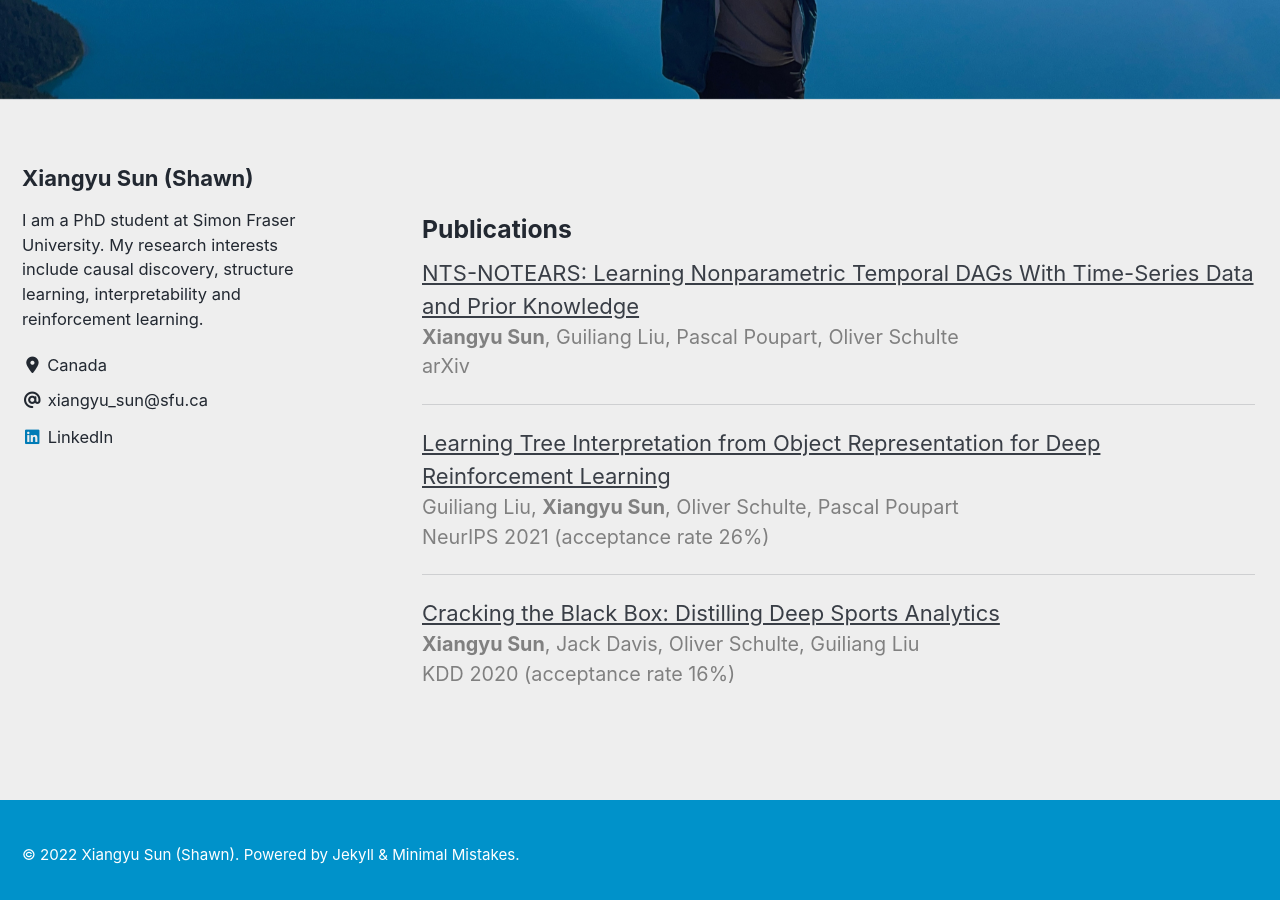
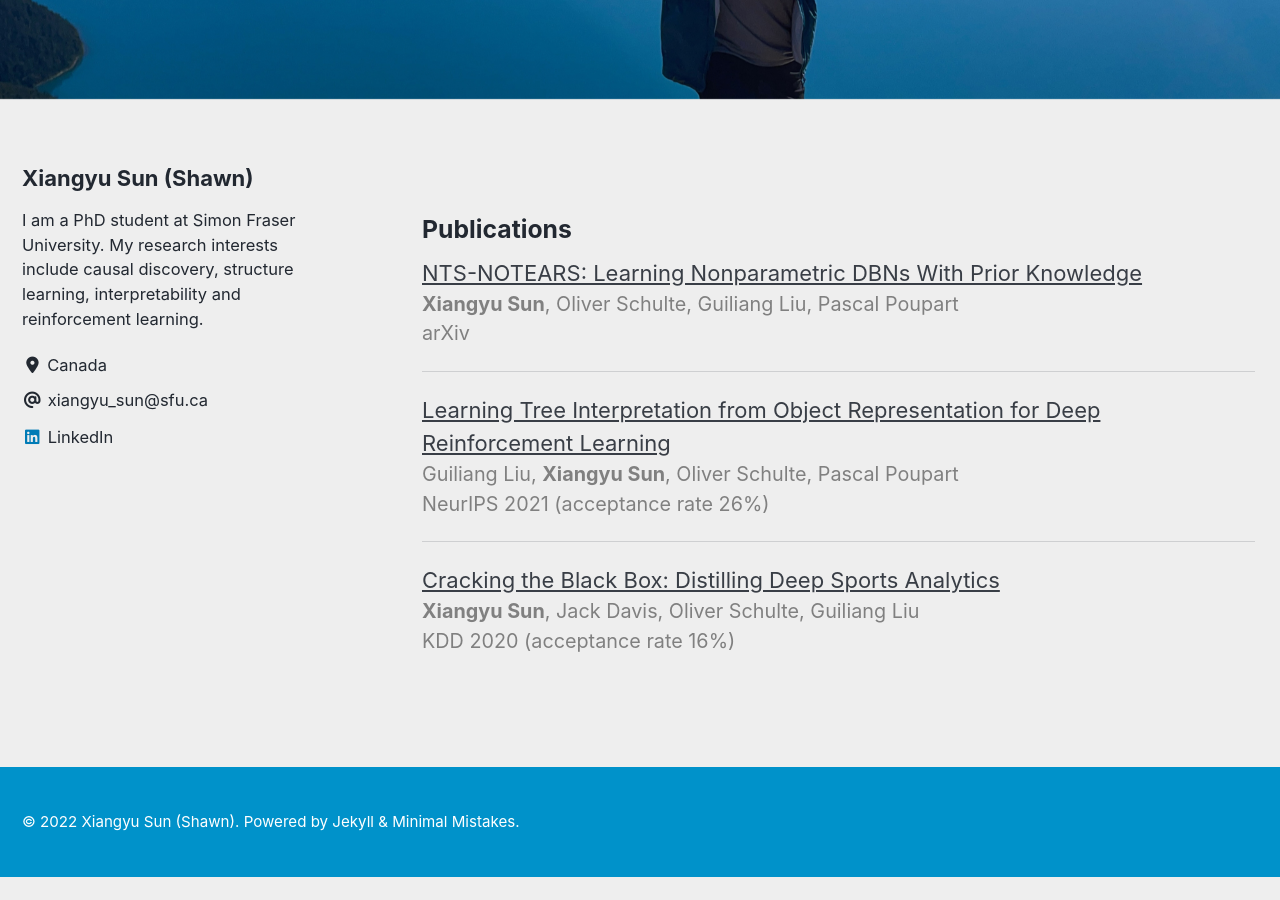
Before and after one commit to xiangyu-sun-789/xiangyu-sun-789.github.io, a Jekyll site: the page built from index.html, in a window 1280 px wide and 900 px high, scrolled down 581 px. Built offline with Jekyll 4.4.1, drawn with Linux system fonts in a browser that asks for light colours; cached includes are drawn as plain includes; nearby versions of some CDN libraries; the list of posts is cut into pages by our own code; after the commit the page ends 1458 px from its top, so only the background shows below that.

Commit message:
Update home.html

```diff
--- a/_layouts/home.html
+++ b/_layouts/home.html
@@ -7,8 +7,8 @@ layout: archive
 <h3>Publications</h3>
 
 <div>
-  <a href="https://arxiv.org/pdf/2109.04286.pdf">NTS-NOTEARS: Learning Nonparametric Temporal DAGs With Time-Series Data and Prior Knowledge</a>
-  <div class="author_list"><b>Xiangyu Sun</b>, Guiliang Liu, Pascal Poupart, Oliver Schulte</div>
+  <a href="https://arxiv.org/pdf/2109.04286.pdf">NTS-NOTEARS: Learning Nonparametric DBNs With Prior Knowledge</a>
+  <div class="author_list"><b>Xiangyu Sun</b>, Oliver Schulte, Guiliang Liu, Pascal Poupart</div>
   <div class="publisher">arXiv</div>
   <hr> <!-- add a horizontal rule-->
 </div>
```
